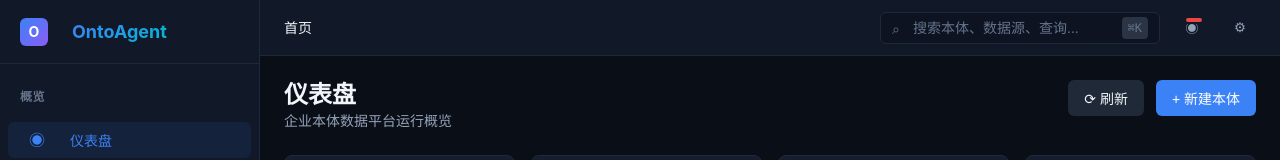
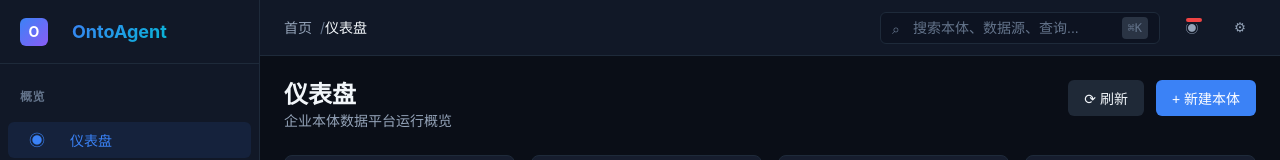
Before and after one commit to zhangsibo1129/onto-agent, a React (Vite) app in the folder onto-agent-web/: page / in a window 1280 px wide. Shown: the top 160 px of the page. Built offline with nearby package versions, Linux system fonts and the light colour scheme.

Commit message:
Fix breadcrumb to show 首页/仪表盘 on dashboard

```diff
--- a/onto-agent-web/src/components/layout/Header.tsx
+++ b/onto-agent-web/src/components/layout/Header.tsx
@@ -23,7 +23,7 @@ function getBreadcrumb(pathname: string): { label: string; isCurrent: boolean }[
   ]
 
   if (pathname === "/") {
-    crumbs[0].isCurrent = true
+    crumbs.push({ label: routeNames["/"], isCurrent: true })
     return crumbs
   }
 
```
